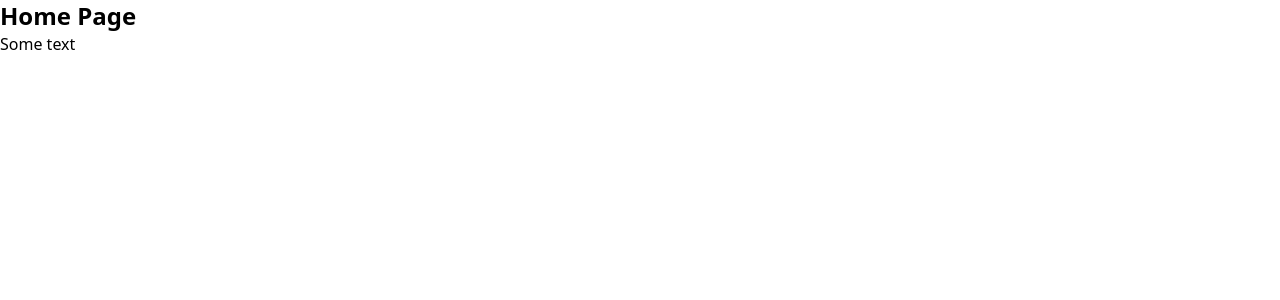
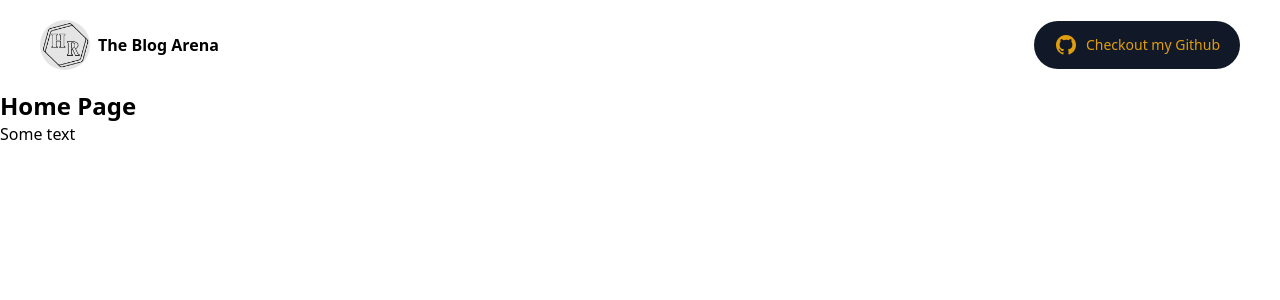
Before and after one commit to Hussain-7/blog-sanityv3-next13, a Next.js app: page / in a window 1280 px wide. Shown: the top 300 px of the page. Built offline with nearby package versions, Linux system fonts and the light colour scheme; no server answers.

Commit message:
header component created

```diff
--- a/app/(user)/layout.tsx
+++ b/app/(user)/layout.tsx
@@ -1,3 +1,4 @@
+import Header from "../../components/Header";
 import "../../styles/globals.css";
 
 export default function RootLayout({
@@ -7,7 +8,11 @@ export default function RootLayout({
 }) {
   return (
     <html>
-      <body>{children}</body>
+      <body>
+        {" "}
+        <Header />
+        {children}
+      </body>
     </html>
   );
 }
--- /dev/null
+++ b/components/Header.tsx
@@ -0,0 +1,43 @@
+import Image from "next/image";
+import Link from "next/link";
+
+const Header = () => {
+  return (
+    <header className="flex items-center justify-between space-x-2 font-bold px-2 sm:px-10 py-5">
+      <div className="flex items-center space-x-2">
+        <Link href={`/`}>
+          <Image
+            className="rounded-full"
+            src="/logo.png"
+            alt="logo"
+            width={50}
+            height={50}
+          />
+        </Link>
+        <h1>The Blog Arena</h1>
+      </div>
+      <div>
+        <Link
+          href="https://github.com/Hussain-7"
+          className="px-5 py-3 text-xs md:text-sm font-medium bg-gray-900 text-[#f7ac0ae7] flex items-center rounded-full text-center hover:opacity-95"
+        >
+          <svg
+            viewBox="0 0 24 24"
+            aria-hidden="true"
+            className="h-6 w-6 fill-[#f7ac0ae7] mr-2 hover:text-gray"
+          >
+            <path
+              fill-rule="evenodd"
+              clip-rule="evenodd"
+              d="M12 2C6.477 2 2 6.463 2 11.97c0 4.404 2.865 8.14 6.839 9.458.5.092.682-.216.682-.48 0-.236-.008-.864-.013-1.695-2.782.602-3.369-1.337-3.369-1.337-.454-1.151-1.11-1.458-1.11-1.458-.908-.618.069-.606.069-.606 1.003.07 1.531 1.027 1.531 1.027.892 1.524 2.341 1.084 2.91.828.092-.643.35-1.083.636-1.332-2.22-.251-4.555-1.107-4.555-4.927 0-1.088.39-1.979 1.029-2.675-.103-.252-.446-1.266.098-2.638 0 0 .84-.268 2.75 1.022A9.607 9.607 0 0 1 12 6.82c.85.004 1.705.114 2.504.336 1.909-1.29 2.747-1.022 2.747-1.022.546 1.372.202 2.386.1 2.638.64.696 1.028 1.587 1.028 2.675 0 3.83-2.339 4.673-4.566 4.92.359.307.678.915.678 1.846 0 1.332-.012 2.407-.012 2.734 0 .267.18.577.688.48 3.97-1.32 6.833-5.054 6.833-9.458C22 6.463 17.522 2 12 2Z"
+            ></path>
+          </svg>{" "}
+          Checkout my Github
+          {/* Github Logo */}
+        </Link>
+      </div>
+    </header>
+  );
+};
+
+export default Header;
```
